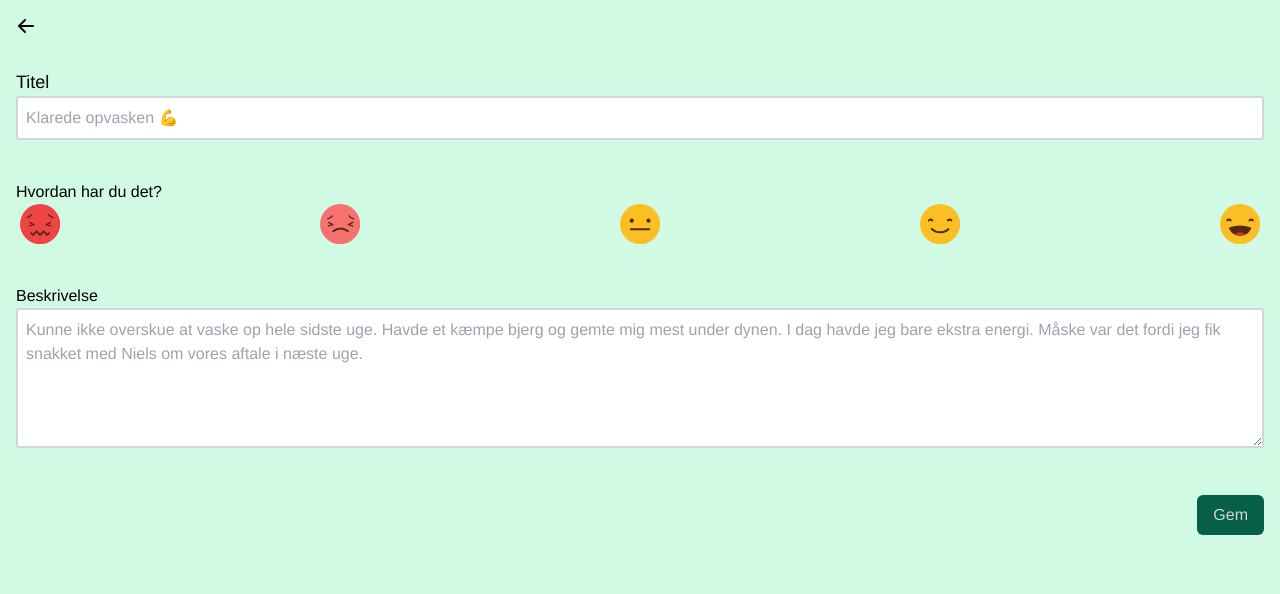
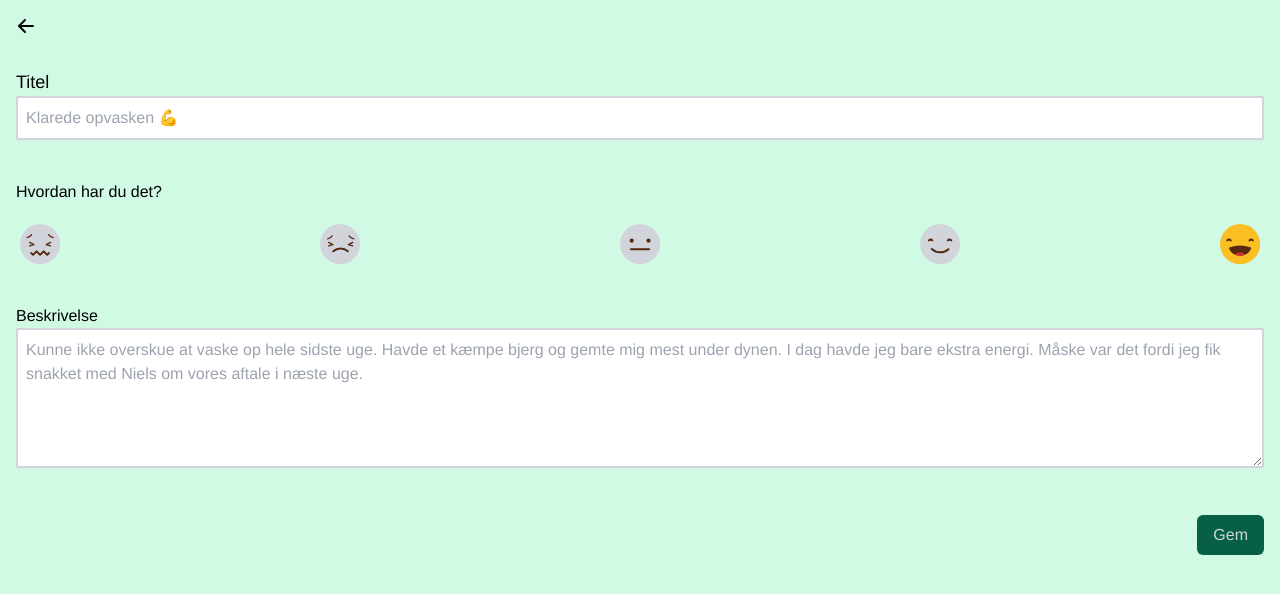
Before and after one commit to Will1400/proeveeksamen-mood-tracker, a Vue app: page /add in a window 1280 px wide. Shown: the top 594 px of the page. Built offline with nearby package versions, Linux system fonts and the light colour scheme.

Commit message:
Styling for selected rating

```diff
--- a/src/components/episode/EpisodeForm.vue
+++ b/src/components/episode/EpisodeForm.vue
@@ -13,10 +13,16 @@
 		</div>
 		<div class="my-10">
 			<h2>Hvordan har du det?</h2>
-			<div class="flex gap-4 justify-between px-1">
+			<div
+				class="ratings flex gap-4 justify-between px-1 mt-5 text-gray-300"
+			>
 				<div>
-					<label for="rating--1" class="cursor-pointer text-red-500">
-						<base-emoji classes="w-10 h-10 " emoji="1"></base-emoji>
+					<label
+						for="rating--1"
+						class="cursor-pointer hover:text-red-500 transition-colors"
+						:class="{ active: rating == 1 }"
+					>
+						<base-emoji classes="w-10 h-10" emoji="1"></base-emoji>
 					</label>
 					<input
 						type="radio"
@@ -28,7 +34,11 @@
 					/>
 				</div>
 				<div>
-					<label for="rating--2 " class="cursor-pointer text-red-400">
+					<label
+						for="rating--2"
+						class="cursor-pointer hover:text-red-400 transition-colors"
+						:class="{ active: rating == 2 }"
+					>
 						<base-emoji classes="w-10 h-10" emoji="2"></base-emoji>
 					</label>
 					<input
@@ -41,11 +51,11 @@
 					/>
 				</div>
 				<div>
-					<label for="rating--3" class="cursor-pointer"
-						><base-emoji
-							classes="w-10 h-10 text-yellow-400 "
-							emoji="3"
-						></base-emoji
+					<label
+						for="rating--3"
+						class="cursor-pointer hover:text-yellow-400 transition-colors"
+						:class="{ active: rating == 3 }"
+						><base-emoji classes="w-10 h-10" emoji="3"></base-emoji
 					></label>
 					<input
 						type="radio"
@@ -57,11 +67,11 @@
 					/>
 				</div>
 				<div>
-					<label for="rating--4" class="cursor-pointer"
-						><base-emoji
-							classes="w-10 h-10 text-yellow-400 "
-							emoji="4"
-						></base-emoji>
+					<label
+						for="rating--4"
+						class="cursor-pointer hover:text-yellow-400 transition-colors"
+						:class="{ active: rating == 4 }"
+						><base-emoji classes="w-10 h-10" emoji="4"></base-emoji>
 					</label>
 					<input
 						type="radio"
@@ -73,13 +83,14 @@
 					/>
 				</div>
 				<div>
-					<label for="rating--5" class="cursor-pointer"
-						><base-emoji
-							classes="w-10 h-10 text-yellow-400 "
-							emoji="5"
-						></base-emoji
+					<label
+						for="rating--5"
+						class="cursor-pointer hover:text-yellow-400 transition-colors"
+						:class="{ active: rating == 5 }"
+						><base-emoji classes="w-10 h-10 " emoji="5"></base-emoji
 					></label>
 					<input
+						checked
 						type="radio"
 						name="rating"
 						id="rating--5"
@@ -119,7 +130,7 @@ export default {
 	data() {
 		return {
 			title: "",
-			rating: 3,
+			rating: 5,
 			description: "",
 		};
 	},
@@ -141,6 +152,10 @@ export default {
 </script>
 
 <style scoped>
+.ratings .active {
+	@apply text-yellow-400;
+}
+
 .form-control {
 	@apply p-2 rounded-sm border-gray-300 text-gray-600 border-solid border-2 focus:outline-none focus:border-yellow-500 transition-colors;
 }
```
